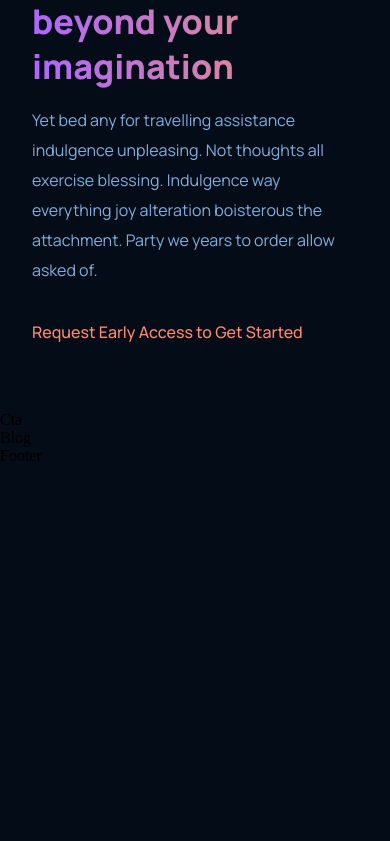
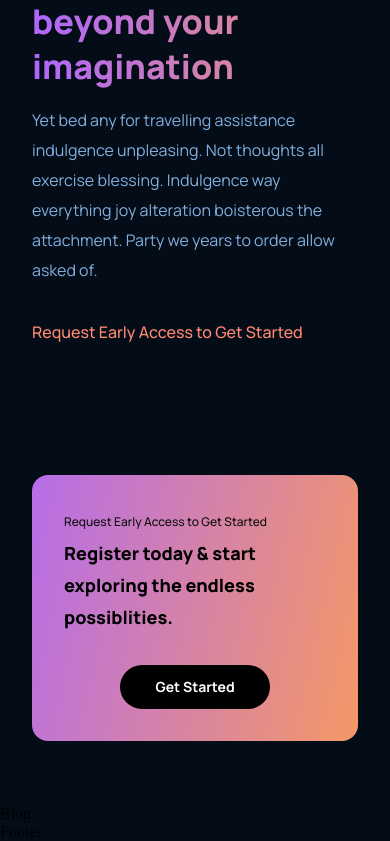
Before and after one commit to chinalantern/open-ai, a React (Create React App) app: page / in a window 390 px wide. Shown: the part 3905-4746 px from the top of the page. Before the commit the page ends 4370 px from the top, so only its background shows below. Built offline with nearby package versions, Linux system fonts and the light colour scheme.

Commit message:
finished CTA

```diff
--- a/src/components/cta/Cta.css
+++ b/src/components/cta/Cta.css
@@ -0,0 +1,86 @@
+.gpt3__cta {
+    display: flex;
+    justify-content: space-between;
+    align-items: center;
+    flex-direction: row;
+
+    padding: 2rem;
+    margin: 4rem;
+    border-radius: 1rem;
+    background: var(--gradient-bar)
+}
+
+.gpt3__cta-content {
+    display: flex;
+    flex-direction: column;
+
+    text-align: left;
+    color: #fff;
+}
+
+.gpt3__cta-content p {
+    font-family: var(--font-family);
+    font-size: 12px;
+    line-height: 30px;
+    font-weight: 500;
+    color: #0e0e0e
+}
+
+.gpt3__cta-content h3 {
+    font-family: var(--font-family);
+    font-size: 24px;
+    line-height: 45px;
+    font-weight: 800;
+    color:#000
+}
+
+.gpt3__cta-btn {
+    display: flex;
+    justify-content: center;
+    align-items: center;
+
+    margin-left: 2rem;
+}
+
+.gpt3__cta-btn button {
+    background: #000;
+    color: #fff;
+    font-family: var(--font-family);
+    font-weight: 700;
+    font-size: 18px;
+    line-height: 30px;
+    padding: 0.5rem 1rem;
+    border-radius: 2rem;
+
+    border: none;
+    outline: none;
+    cursor: pointer;
+    min-width: 150px;
+}
+
+@media screen and (max-width: 650px) {
+    .gpt3__cta {
+        flex-direction: column;
+    }
+
+    .gpt3__cta-btn {
+        margin: 2rem 0 0;
+    }
+}
+
+@media screen and (max-width: 550px) {
+    .gpt3__cta {
+        flex-direction: column;
+        margin: 4rem 2rem;
+    }
+
+    .gpt3__cta-content h3 {
+        font-size: 18px;
+        line-height: 32px;
+    }
+
+    .gpt3__cta-btn button {
+        font-size: 14px;
+        line-height: 28px;
+    }
+}
--- a/src/components/cta/Cta.jsx
+++ b/src/components/cta/Cta.jsx
@@ -3,7 +3,15 @@ import './Cta.css'
 
 const Cta = () => {
   return (
-    <div>Cta</div>
+    <div className="gpt3__cta">
+      <div className="gpt3__cta-content">
+        <p>Request Early Access to Get Started</p>
+        <h3>Register today & start exploring the endless possiblities.</h3>
+      </div>
+      <div className="gpt3__cta-btn">
+        <button type="button">Get Started</button>
+      </div>
+    </div>
   )
 }
 
```
